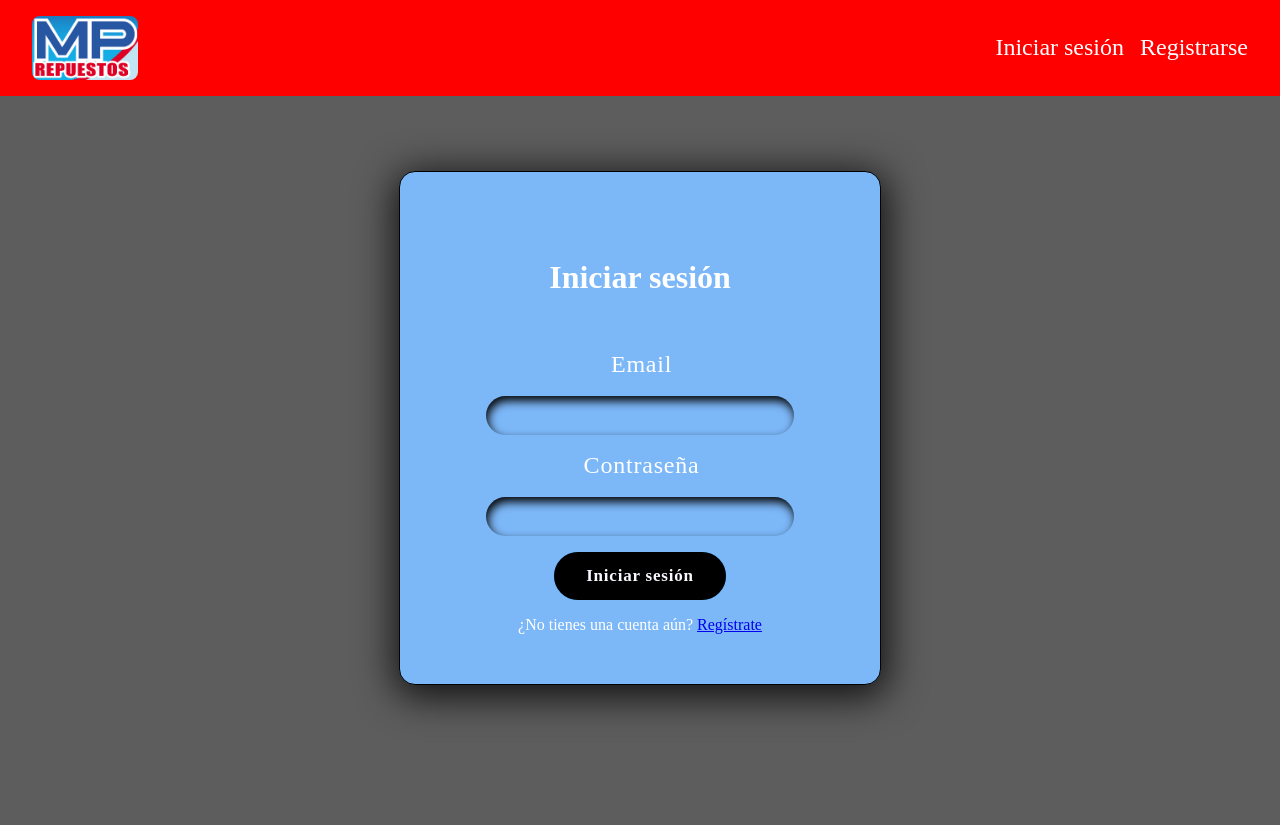
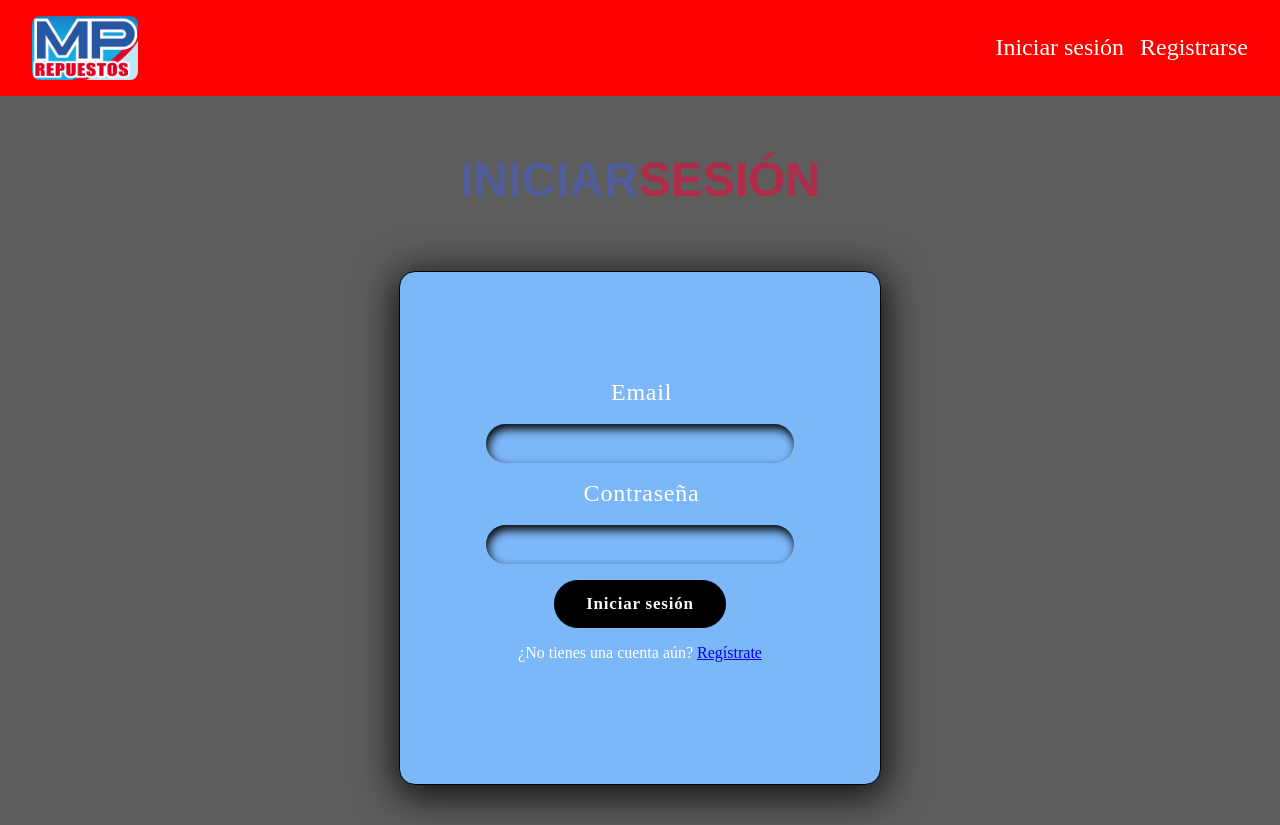
Before and after one commit to renpayero/frontendMCGA, a React (Vite) app: page /login in a window 1280 px wide. Before the commit the page ends 800 px from the top, so only its background shows below. Built offline with nearby package versions, Linux system fonts and the light colour scheme.

Commit message:
realizando estilos a /product y a los titulos de los endpoints

```diff
--- a/index.html
+++ b/index.html
@@ -2,7 +2,7 @@
 <html lang="en">
   <head>
     <meta charset="UTF-8" />
-    <link rel="icon" type="image/svg+xml" href="/vite.svg" />
+    <link rel="icon" type="image/svg+xml" href="/public/logo.png" />
     <meta name="viewport" content="width=device-width, initial-scale=1.0" />
     <title>MP Repuestos</title>
   </head>
--- /dev/null
+++ b/src/components/Title.jsx
@@ -0,0 +1,15 @@
+import React from 'react'
+import "../stylesheets/title/title.css";
+
+const Title = ({word1, word2}) => {
+    return (
+        <div class="container">
+            <h2 class="title">
+                <span class="title-word title-word-1">{word1}</span>
+                <span class="title-word title-word-2">{word2}</span>
+            </h2>
+        </div>
+    )
+}
+
+export default Title
--- a/src/pages/HomePage.jsx
+++ b/src/pages/HomePage.jsx
@@ -3,6 +3,7 @@ import { useProducts } from '../context/ProductsContext';
 import "../stylesheets/products/products.css";
 import "../stylesheets/products/productCard.css";
 import ProductCard from "../components/ProductCard";
+import Title from "../components/Title";
 
 const HomePage = () => {
   const { getProducts, products } = useProducts();
@@ -14,7 +15,7 @@ const HomePage = () => {
 
   return (
     <section className="homePage">
-      <h1>Bienvenido a MP Repuestos</h1>
+      <Title word1="MP" word2="REPUESTOS" />
       <div className="mainProducts">
       {
         products.map(product => (
--- a/src/pages/LoginPage.jsx
+++ b/src/pages/LoginPage.jsx
@@ -6,6 +6,7 @@ import "../stylesheets/form/form.css";
 import "../stylesheets/form/button.css";
 import "../stylesheets/form/input.css";
 import "../stylesheets/form/errors.css";
+import Title from "../components/Title";
 
 
 const LoginPage = () => {
@@ -26,11 +27,13 @@ const LoginPage = () => {
 
   return (
     <div className='divForm'>
+
+      <div>
+      <Title word1="INICIAR" word2="SESIÓN"></Title>
       <form className='form' onSubmit={onSubmit}>
       {
         signinErrors.length > 0 && <div className='errorsBack'>{signinErrors[0]}</div>
       }
-      <h1>Iniciar sesión</h1>
         <div>
           <label htmlFor="email">Email</label>
           {errors.email && <p className='errorsInputs'>Email es requerido</p>}
@@ -46,6 +49,7 @@ const LoginPage = () => {
         </button>
       <p>¿No tienes una cuenta aún? <Link to="/register">Regístrate</Link></p>
       </form>
+      </div>
     </div>
   )
 }
--- a/src/pages/ProductFormPage.jsx
+++ b/src/pages/ProductFormPage.jsx
@@ -5,6 +5,7 @@ import "../stylesheets/form/form.css";
 import "../stylesheets/form/button.css";
 import "../stylesheets/form/input.css";
 import "../stylesheets/form/errors.css";
+import Title from "../components/Title";
 
 const ProductFormPage = () => {
   const { register, handleSubmit } = useForm();
@@ -16,7 +17,7 @@ const ProductFormPage = () => {
 
   return (
     <section>
-      <h1>Agregar productos</h1>
+      <Title word1="AGREGAR" word2="PRODUCTO"></Title>
       <div className="divForm">
         <form className="form" onSubmit={onSubmit}>
           <div>
--- a/src/pages/ProductsPage.jsx
+++ b/src/pages/ProductsPage.jsx
@@ -7,6 +7,7 @@ import "../stylesheets/products/products.css";
 import "../stylesheets/products/buttons.css";
 import "../stylesheets/products/modalEdit.css";
 import "../stylesheets/products/productCard.css";
+import Title from '../components/Title';
 
 const ProductsPage = () => {
   const { getProducts, products, updateProduct } = useProducts();
@@ -42,12 +43,12 @@ const ProductsPage = () => {
 
   return (
     <section>
-    <h1>Página de productos</h1>
+      <Title word1="STOCK" word2="DISPONIBLE" />
       <div className='mainProducts'>
         {
           modal && (
             <div className='divModal'>
-            <form className='modalForm' onSubmit={onSubmit}>
+              <form className='form' onSubmit={onSubmit}>
                 <button type='button' onClick={() => setModal(false)} className="button">
                   <span className="X"></span>
                   <span className="Y"></span>
--- a/src/pages/RegisterPage.jsx
+++ b/src/pages/RegisterPage.jsx
@@ -7,6 +7,7 @@ import "../stylesheets/form/errors.css";
 import "../api/auth.js";
 import { useAuth } from '../context/AuthContext.jsx';
 import { useNavigate, Link } from "react-router-dom";
+import Title from '../components/Title.jsx';
 
 const RegisterPage = () => {
 
@@ -27,6 +28,8 @@ const RegisterPage = () => {
 
   return (
     <div className='divForm'>
+      <div>
+        <Title word1="REGIS" word2="TRATE"></Title>
       <form className='form' onSubmit={onSubmit}>
       {
         registerErrors.length > 0 && <div className='errorsBack'>{registerErrors[0]}</div>
@@ -51,6 +54,7 @@ const RegisterPage = () => {
         </button>
         <p>¿Ya tienes una cuenta? <Link to="/login">Iniciar sesión</Link></p>
       </form>
+      </div>
     </div>
   )
 }
--- /dev/null
+++ b/src/stylesheets/Title/title.css
@@ -0,0 +1,41 @@
+.title-word {
+    animation: color-animation 10s linear infinite;
+  }
+
+  .title-word-1 {
+    --color-1: #FF0000;
+    --color-2: #0087E4;
+
+  }
+
+  .title-word-2 {
+    --color-1: #0087E4;
+    --color-2: #FF0000;
+
+  }
+    @keyframes color-animation {
+    0%    {color: var(--color-2)}
+    1%    {color: var(--color-2)}
+    32%   {color: var(--color-1)}
+    33%   {color: var(--color-1)}
+    65%   {color: var(--color-2)}
+    66%   {color: var(--color-2)}
+    99%   {color: var(--color-1)}
+    100%  {color: var(--color-1)}
+  }
+
+  /* Here are just some visual styles. 🖌 */
+
+  .container {
+    display: flex;
+    justify-content: center;
+    align-items: center;
+
+  }
+
+  .title {
+    font-family: "Montserrat", sans-serif;
+    font-weight: 800;
+    font-size: 3rem;
+    text-transform: uppercase;
+  }
--- a/src/stylesheets/products/modalEdit.css
+++ b/src/stylesheets/products/modalEdit.css
@@ -1,7 +1,11 @@
 .divModal{
+  display: flex;
+  justify-content: center;
+  align-items: center;
+  margin: 0 auto;
     width: 100%;
     height: 100%;
-    position: absolute;
+    position: fixed;
     top: 0px;
     left: 0px;
     z-index: 1000;
--- a/src/stylesheets/products/productCard.css
+++ b/src/stylesheets/products/productCard.css
@@ -4,7 +4,9 @@
     flex-direction: column;
     align-items: flex-start;
     border-radius: 1rem;
-    height: 10%;
+    box-shadow: 0 0 1.5rem #00000080;
+    max-width: 20rem;
+    height: 100%;
     background-color: #5d5d5d;
     overflow: hidden;
     /* SE puede poner max-width y max-height para que quede responsive */
@@ -13,7 +15,8 @@
     display: flex;
     justify-content: center;
     width: 100%;
-    background-color: #3b3939;
+    background: #3b3939;
+    background: linear-gradient(180deg, #3b3939 90%, #5d5d5d 100%);
   }
 
   .productCard article {
@@ -42,6 +45,7 @@
     gap: 2rem;
     width: 100%;
     box-sizing: border-box;
-    background-color: grey;
+    background: #808080;
+    background: linear-gradient(0deg, #808080 90%, #5d5d5d 100%);
     padding: 10px;
   }
--- a/src/stylesheets/products/products.css
+++ b/src/stylesheets/products/products.css
@@ -4,7 +4,7 @@
   justify-content: space-around;
   flex-wrap: wrap;
   min-height: 80vh;
-  margin: 2rem 0;
+  margin: 0.5rem 0;
   padding: 2rem;
   gap: 2rem;
   box-sizing: border-box;
```
Also changed, not shown: src/stylesheets/products/buttons.css (+19 -19 lines). Lines whose indentation alone changed are shown as unchanged.
